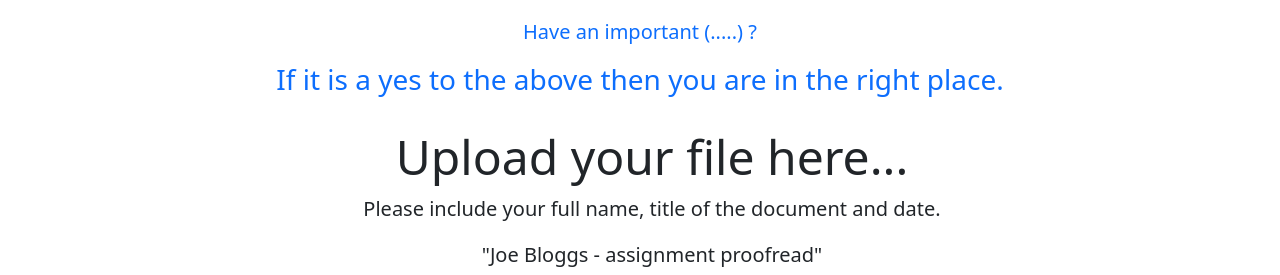
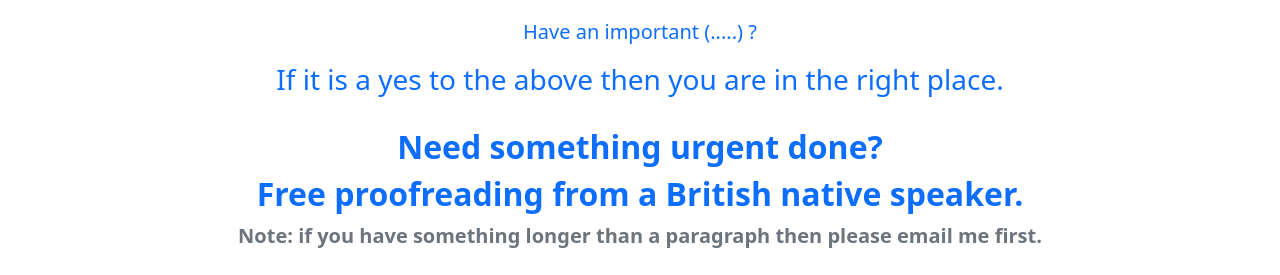
Before and after one commit to shar27/teaching-esl, a Next.js app: page / in a window 1280 px wide. Shown: the part 1129-1404 px from the top of the page. Built offline with nearby package versions, Linux system fonts and the light colour scheme.

Commit message:
proofreading

```diff
--- a/pages/index.js
+++ b/pages/index.js
@@ -27,6 +27,9 @@ export default function Home() {
       <Bgimg/>
     <Intro/>
     <br/>
+    <h2 className="text-center text-primary fw-bold">Need something urgent done? </h2>
+    <h2 className="text-center text-primary fw-bold">Free proofreading from a British native speaker.</h2>
+    <p className="lead text-muted text-center fw-bold">Note: if you have something longer than a paragraph then please email me first. </p>
     <Dropbox/>
       <Quote/>
     <Icons/>
```
